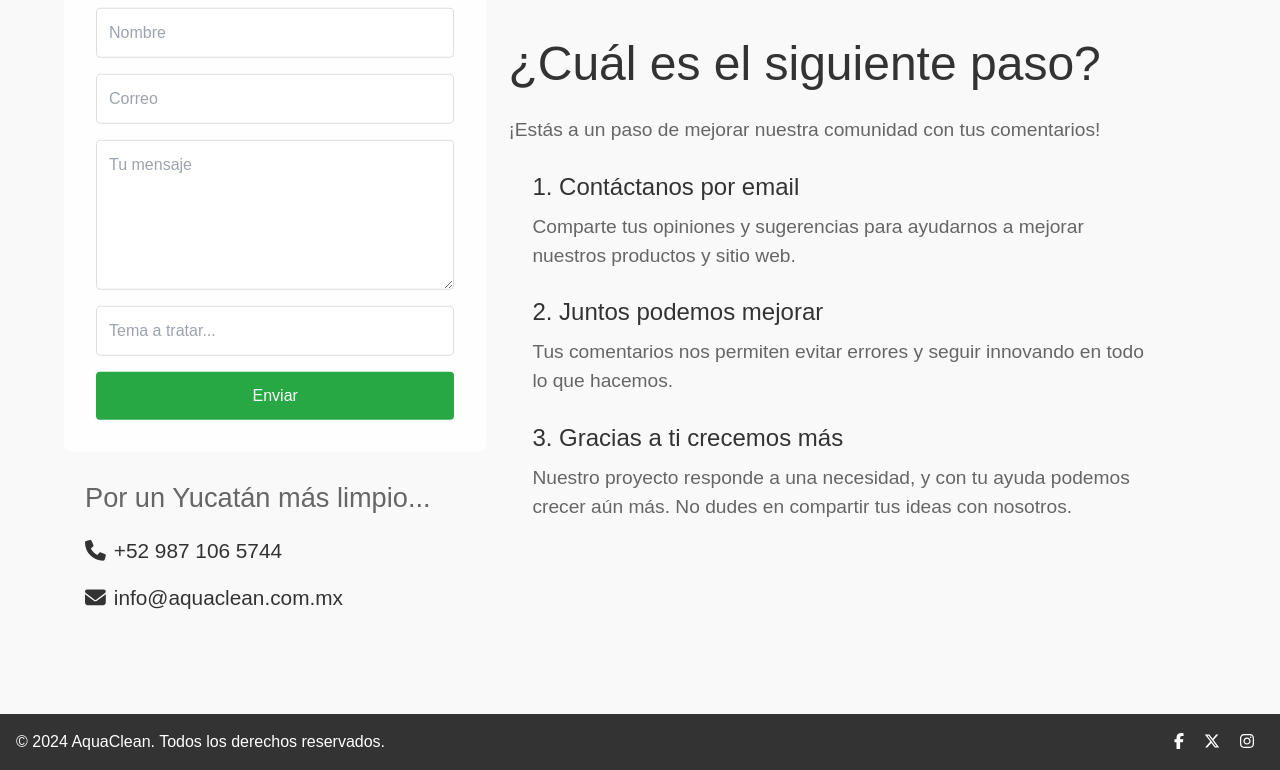
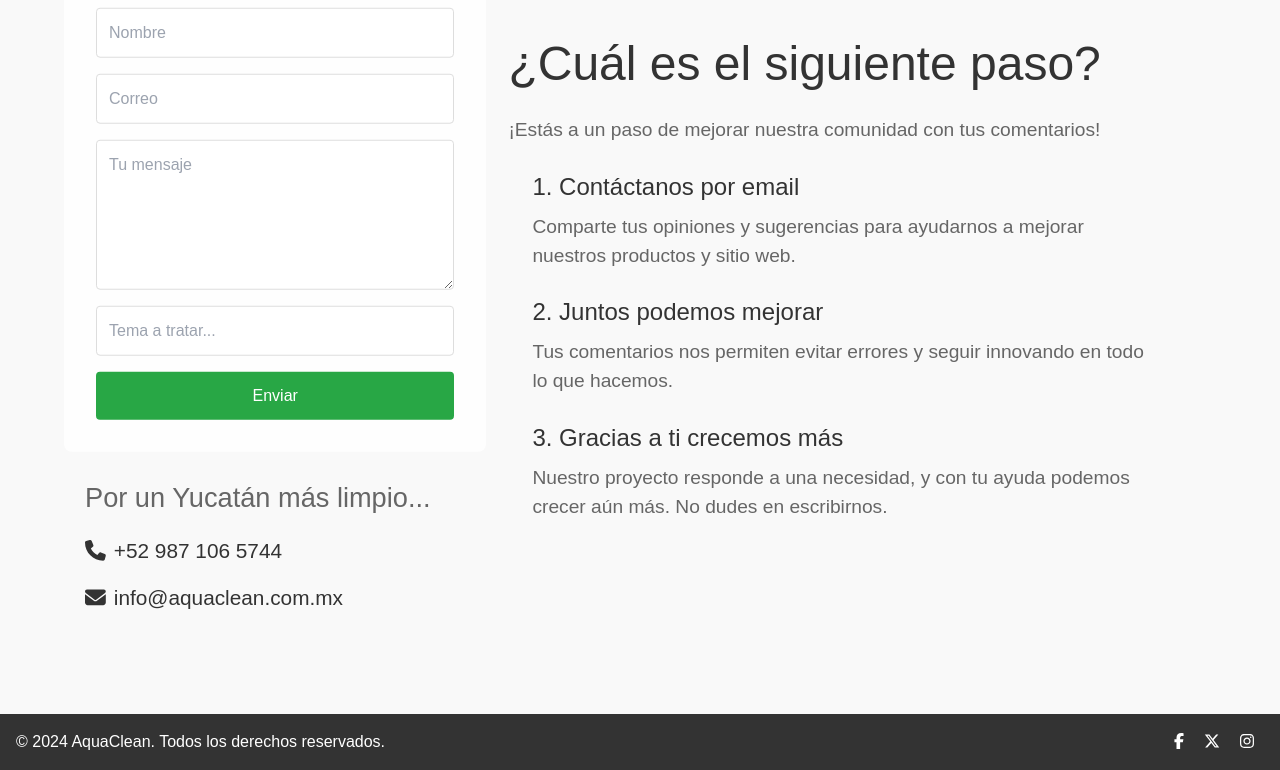
Before and after one commit to DarkDanny25/aquaclean-app, a Next.js app: page /contact in a window 1280 px wide. Shown: the part 622-1392 px from the top of the page. Built offline with nearby package versions, Linux system fonts and the light colour scheme.

Commit message:
frontend listo

```diff
--- a/pages/contact.js
+++ b/pages/contact.js
@@ -88,10 +88,13 @@ const ContactForm = () => {
         topic: '',
       });
 
-      const subscriptionId = localStorage.getItem('subscriptionId');
-      if (subscriptionId) {
-        await sendPushNotification(subscriptionId);
-      }
+      // Esperamos un breve momento para mostrar la notificación de éxito antes de enviar la push
+      setTimeout(async () => {
+        const subscriptionId = localStorage.getItem('subscriptionId');
+        if (subscriptionId) {
+          await sendPushNotification(subscriptionId);
+        }
+      }, 3000); // Esperamos 3 segundos antes de enviar la notificación push
 
     } catch (error) {
       setNotification({ type: 'error', message: 'Hubo un error al enviar el mensaje.' });
@@ -232,7 +235,7 @@ const ContactForm = () => {
             <li>2. Juntos podemos mejorar</li>
             <p>Tus comentarios nos permiten evitar errores y seguir innovando en todo lo que hacemos.</p>
             <li>3. Gracias a ti crecemos más</li>
-            <p>Nuestro proyecto responde a una necesidad, y con tu ayuda podemos crecer aún más. No dudes en compartir tus ideas con nosotros.</p>
+            <p>Nuestro proyecto responde a una necesidad, y con tu ayuda podemos crecer aún más. No dudes en escribirnos.</p>
           </ol>
         </InfoSection>
       </FooterContainer>
```
